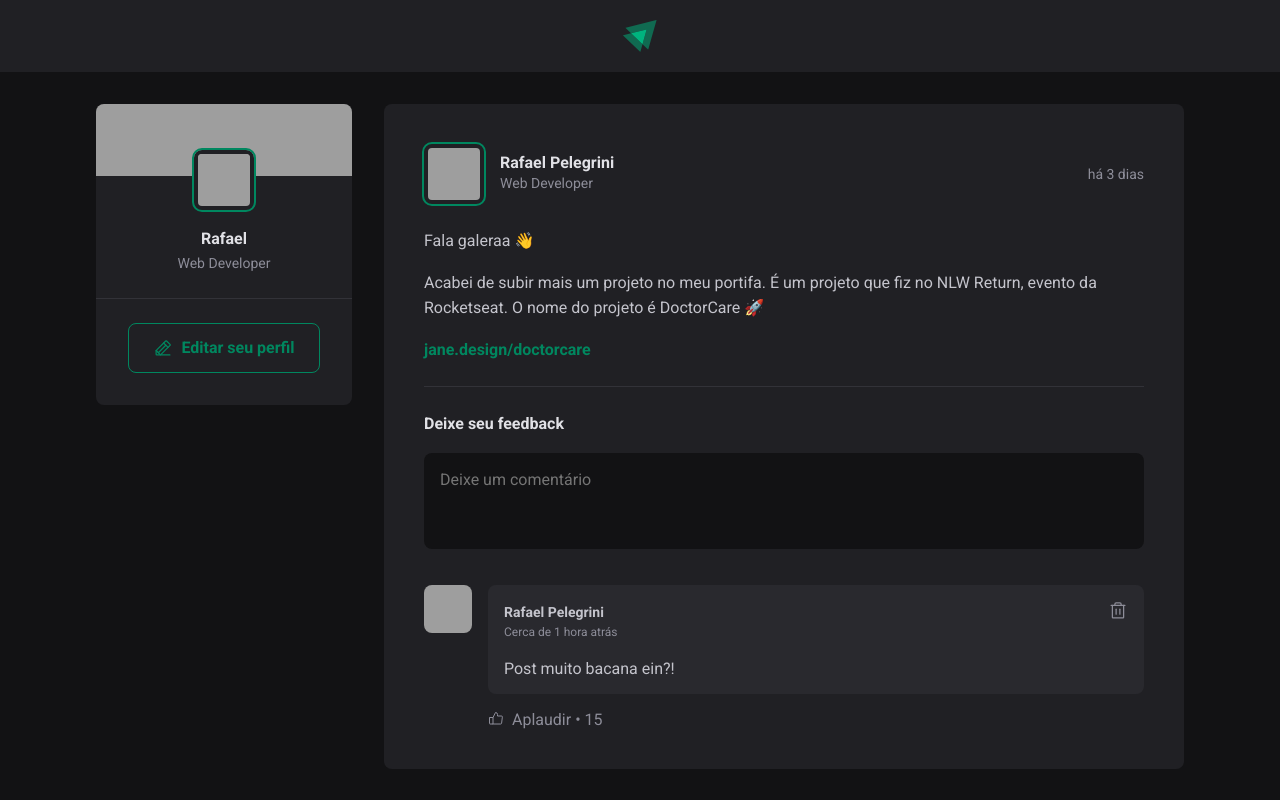
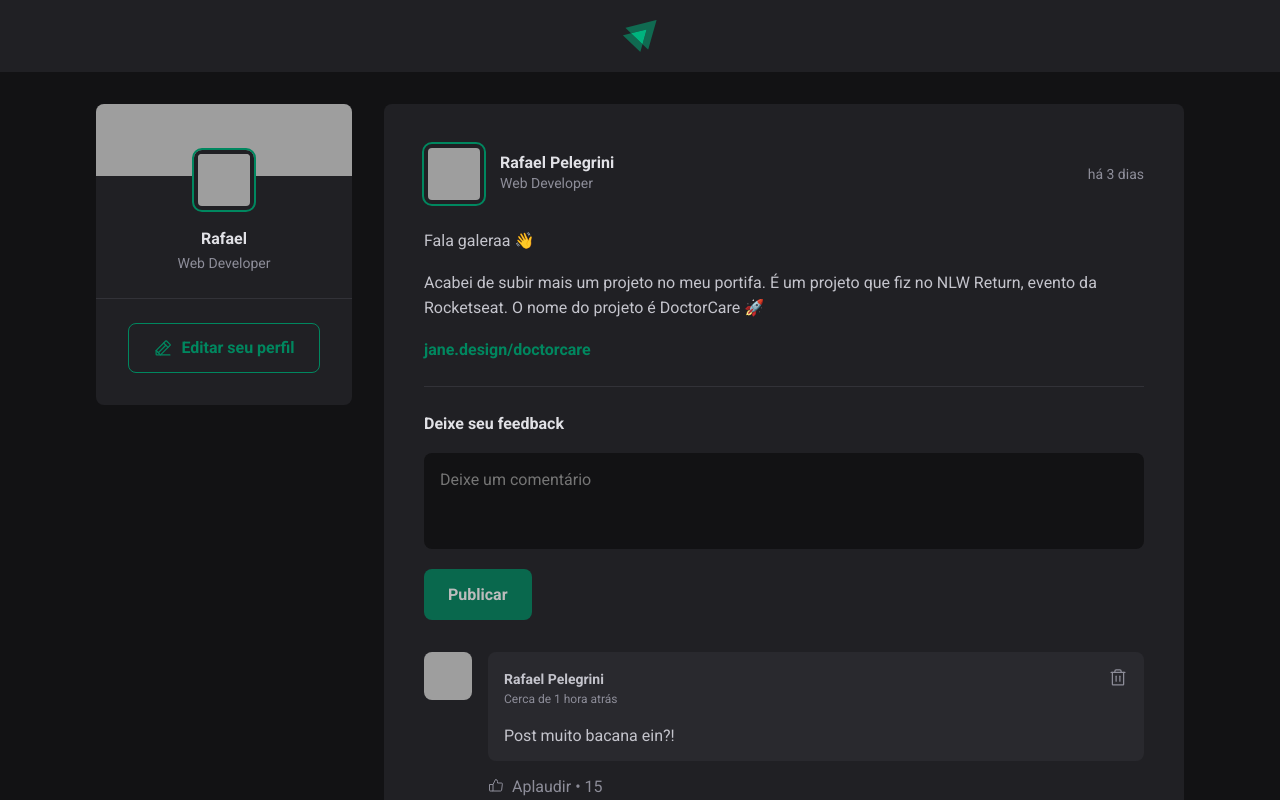
Before and after one commit to arrobarafael/ignite-feed, a React (Vite) app: page / in a window 1280 px wide. Shown: the top 800 px of the page. Built offline with nearby package versions, Linux system fonts and the light colour scheme; grey boxes are pictures that could not be loaded.

Commit message:
Adicionada validações no form de comentários

```diff
--- a/src/components/Post.jsx
+++ b/src/components/Post.jsx
@@ -33,7 +33,12 @@
   }
 
   function handleNewCommentChange() {
+    event.target.setCustomValidity('');
     setNewCommentText(event.target.value);
+  }
+
+  function handleNewCommentInvalid() {
+    event.target.setCustomValidity('Esse campo é obrigatório!!!');
   }
 
   function deleteComment(commentToDelete) {
@@ -43,6 +48,8 @@
 
     setComments(commentsWithoutDeletedOne);
   }
+
+  const isNewCommentEmpty = newCommentText.length === 0;
 
   return (
     <article className={styles.post}>
@@ -84,9 +91,13 @@
           value={newCommentText}
           onChange={handleNewCommentChange}
           placeholder="Deixe um comentário"
+          onInvalid={handleNewCommentInvalid}
+          required
         />
         <footer>
-          <button type="submit">Publicar</button>
+          <button type="submit" disabled={isNewCommentEmpty}>
+            Publicar
+          </button>
         </footer>
       </form>
 
--- a/src/components/Post.module.css
+++ b/src/components/Post.module.css
@@ -83,8 +83,8 @@
 }
 
 .commentForm footer {
-  visibility: hidden;
-  max-height: 0;
+  /* visibility: hidden;
+  max-height: 0; */
 }
 
 .commentForm:focus-within footer {
@@ -105,8 +105,13 @@
   transition: background-color 0.1s;
 }
 
-.commentForm button[type='submit']:hover {
+.commentForm button[type='submit']:not(:disabled):hover {
   background: var(--green-300);
+}
+
+.commentForm button[type='submit']:disabled {
+  opacity: 0.7;
+  cursor: not-allowed;
 }
 
 .commentList {
```
